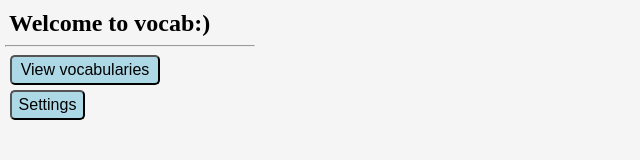
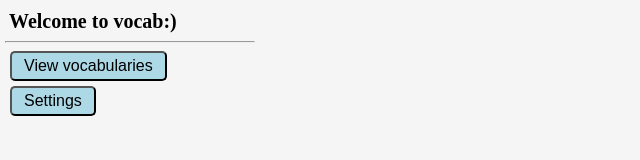
Before and after one commit to thusimon/vocab-ext, a browser extension: page popover/popover.html in a window 1280 px wide. Shown: the whole page, without its empty margins (0-640 px from the left). Drawn offline with Linux system fonts and the light colour scheme.

Commit message:
fix popover UI display too large

```diff
--- a/common/styles/common.css
+++ b/common/styles/common.css
@@ -12,7 +12,6 @@ button {
   background-color: lightblue;
   border-radius: 5px;
   height: 30px;
-  width: 70px;
   font-size: 16px;
   cursor: pointer;
   outline: 0;
--- a/pages/settings/style.css
+++ b/pages/settings/style.css
@@ -1,3 +1,7 @@
+button {
+  width: 70px;
+}
+
 table {
   width: 100%;
   border-collapse: collapse;
--- a/pages/view-vocabulary/style.css
+++ b/pages/view-vocabulary/style.css
@@ -1,3 +1,7 @@
+button {
+  width: 70px;
+}
+
 table {
   width: 100%;
   border-collapse: collapse;
--- a/popover/style.css
+++ b/popover/style.css
@@ -9,12 +9,9 @@ body {
 
 h2 {
   margin: 4px;
+  font-size: 20px;
 }
 
-#view-vocab {
-  width: 150px;
+button {
+  padding: 0px 12px;
 }
-
-#settings {
-  width: 75px;
-}
```
Also changed, not shown: 1 other file.
